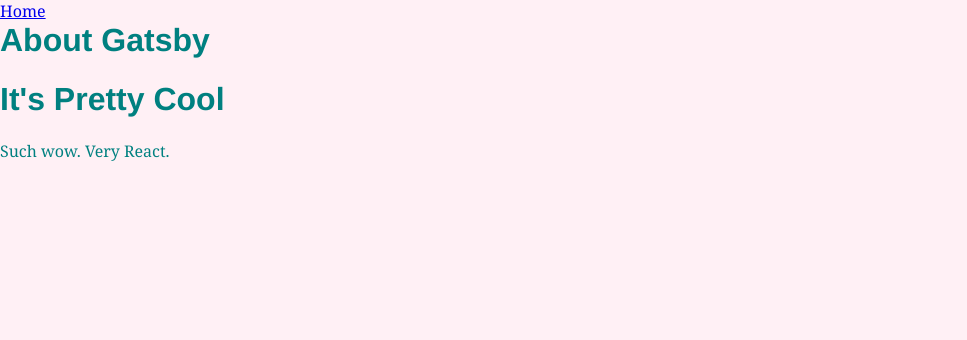
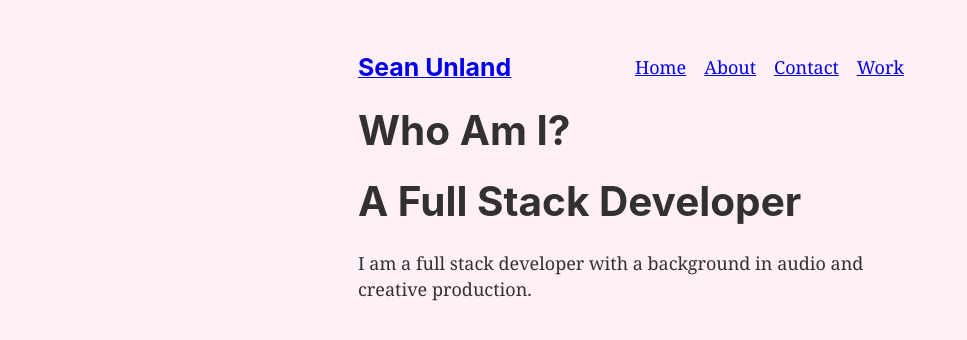
Before and after one commit to SeanUnland/my-portfolio, a Gatsby site in the folder my-portfolio/: page /about in a window 1280 px wide. Shown: the whole page, without its empty margins (0-967 px from the left). Built offline with nearby package versions, Linux system fonts and the light colour scheme; Gatsby itself is replaced by a stand-in of ours.

Commit message:
added contenful

```diff
--- a/my-portfolio/gatsby-config.js
+++ b/my-portfolio/gatsby-config.js
@@ -1,3 +1,9 @@
+const dotenv = require("dotenv")
+
+if (process.env.NODE_ENV !== "production") {
+  dotenv.config()
+}
+
 module.exports = {
   siteMetadata: {
     title: `Gatsby Default Starter`,
@@ -14,6 +20,22 @@ module.exports = {
         path: `${__dirname}/src/images`,
       },
     },
+    {
+      resolve: `gatsby-source-contentful`,
+      options: {
+        spaceId: `1ldnc8hhfl5q`,
+        accessToken: process.env.CONTENTFUL_ACCESS_TOKEN,
+      },
+    },
+    // {
+    //   resolve: `gatsby-source-contentful`,
+    //   options: {
+    //     spaceId: `1ldnc8hhfl5q`,
+    //     accessToken: `2W6VTOHzLvc9OjFwWnKeM3MxPzIjSOi__E8Q3sXZ6Jk`,
+    //     host: `preview.contentful.com`,
+    //   },
+    // },
+
     `gatsby-transformer-sharp`,
     `gatsby-plugin-sharp`,
     {
--- a/my-portfolio/package.json
+++ b/my-portfolio/package.json
@@ -6,6 +6,7 @@
   "author": "Kyle Mathews <mathews.kyle@gmail.com>",
   "dependencies": {
     "contentful": "^7.15.1",
+    "dotenv": "^8.2.0",
     "framer-motion": "^2.9.5",
     "gatsby": "^2.26.1",
     "gatsby-image": "^2.5.0",
@@ -14,6 +15,7 @@
     "gatsby-plugin-react-helmet": "^3.4.0",
     "gatsby-plugin-sharp": "^2.8.0",
     "gatsby-plugin-typography": "^2.7.0",
+    "gatsby-source-contentful": "^4.1.1",
     "gatsby-source-filesystem": "^2.5.0",
     "gatsby-transformer-sharp": "^2.6.0",
     "prop-types": "^15.7.2",
--- a/my-portfolio/src/components/layout.js
+++ b/my-portfolio/src/components/layout.js
@@ -6,11 +6,16 @@
  */
 
 import React from "react"
-import PropTypes from "prop-types"
+import { Link } from "gatsby"
 import { useStaticQuery, graphql } from "gatsby"
-
 import Header from "./header"
 import "./layout.css"
+
+const ListLink = props => (
+  <li style={{ display: `inline-block`, marginRight: `1rem` }}>
+    <Link to={props.to}>{props.children}</Link>
+  </li>
+)
 
 const Layout = ({ children }) => {
   const data = useStaticQuery(graphql`
@@ -25,29 +30,22 @@ const Layout = ({ children }) => {
 
   return (
     <>
-      <Header siteTitle={data.site.siteMetadata?.title || `Title`} />
-      <div
-        style={{
-          margin: `0 auto`,
-          maxWidth: 960,
-          padding: `0 1.0875rem 1.45rem`,
-        }}
-      >
-        <main>{children}</main>
-        <footer style={{
-          marginTop: `2rem`
-        }}>
-          © {new Date().getFullYear()}, Built with
-          {` `}
-          <a href="https://www.gatsbyjs.com">Gatsby</a>
-        </footer>
+      <div style={{ margin: `3rem auto`, maxWidth: 650, padding: `0 1rem` }}>
+        <header style={{ marginBottom: `1.5rem` }}>
+          <Link to="/" style={{ textShadow: `none`, backgroundImage: `none` }}>
+            <h3 style={{ display: `inline` }}>Sean Unland</h3>
+          </Link>
+          <ul style={{ listStyle: `none`, float: `right` }}>
+            <ListLink to="/">Home</ListLink>
+            <ListLink to="/about/">About</ListLink>
+            <ListLink to="/contact/">Contact</ListLink>
+            <ListLink to="/work/">Work</ListLink>
+          </ul>
+        </header>
+        {children}
       </div>
     </>
   )
 }
 
-Layout.propTypes = {
-  children: PropTypes.node.isRequired,
-}
-
 export default Layout
--- a/my-portfolio/src/pages/about.js
+++ b/my-portfolio/src/pages/about.js
@@ -1,14 +1,19 @@
 import React from "react"
 import { Link } from "gatsby"
 import Header from "../components/header"
+import Layout from "../components/layout"
 
 export default function About() {
   return (
-    <div style={{ color: `teal` }}>
-      <Link to="/">Home</Link>
-      <Header headerText="About Gatsby" />
-      <Header headerText="It's Pretty Cool" />
-      <p>Such wow. Very React.</p>
+    <div style={{ margin: `3rem auto`, maxWidth: 600 }}>
+      <Layout>
+        <Header headerText="Who Am I?" />
+        <Header headerText="A Full Stack Developer" />
+        <p>
+          I am a full stack developer with a background in audio and creative
+          production.
+        </p>
+      </Layout>
     </div>
   )
 }
--- a/my-portfolio/src/pages/contact.js
+++ b/my-portfolio/src/pages/contact.js
@@ -1,13 +1,25 @@
 import React from "react"
 import { Link } from "gatsby"
 import Header from "../components/header"
+import Layout from "../components/layout"
 
 const Contact = () => {
   return (
-    <div style={{ color: `teal` }}>
-      <Link to="/">Home</Link>
-      <Header headerText="Contact" />
-      <p>Send us a message!</p>
+    <div style={{ margin: `3rem auto`, maxWidth: 600 }}>
+      <Layout>
+        <Header headerText="Contact Me" />
+        <p>
+          <a href="mailto:sdunland@gmail.com">sdunland@gmail.com</a>
+        </p>
+        <p>
+          <a href="https://www.linkedin.com/in/sean-unland-b46b2743/">
+            LinkedIn
+          </a>
+        </p>
+        <p>
+          <a href="https://github.com/SeanUnland">Git Hub</a>
+        </p>
+      </Layout>
     </div>
   )
 }
```
Also changed, not shown: my-portfolio/src/pages/index.js (+3 -4 lines), my-portfolio/src/pages/page-2.js (deleted, +0 -16 lines), my-portfolio/src/pages/work.js (+5 -3 lines), 1 other file.
